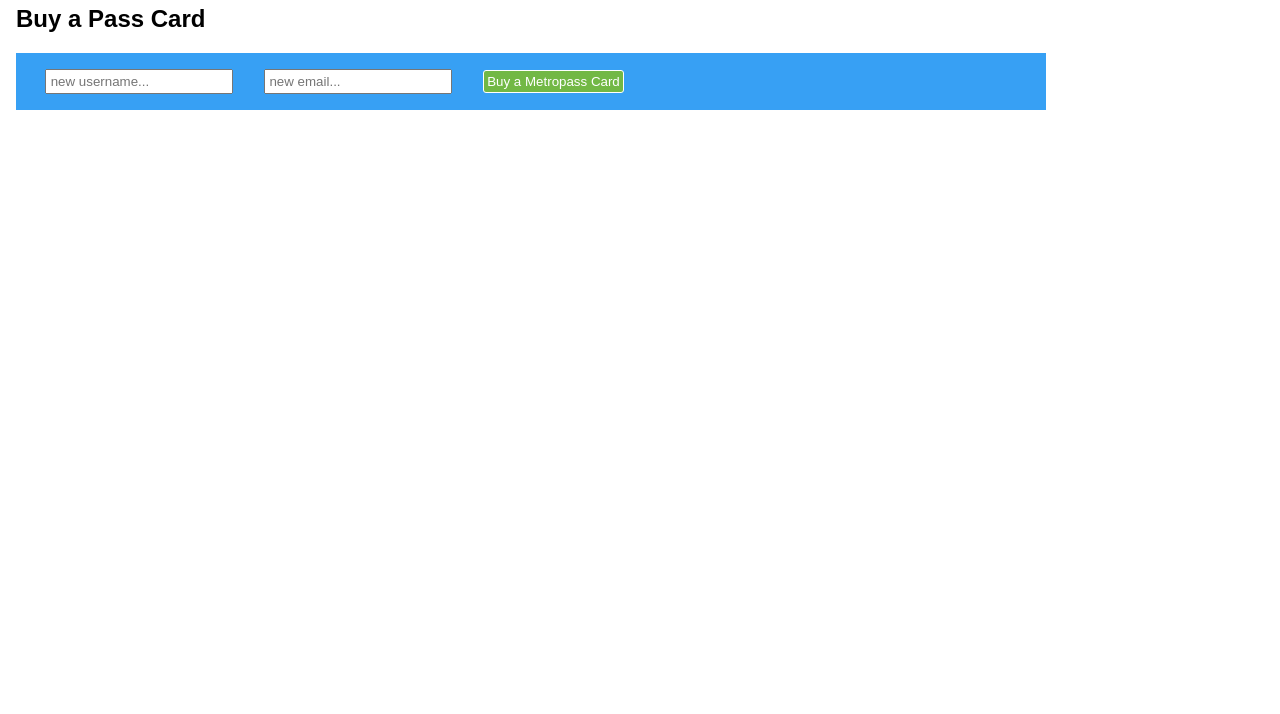
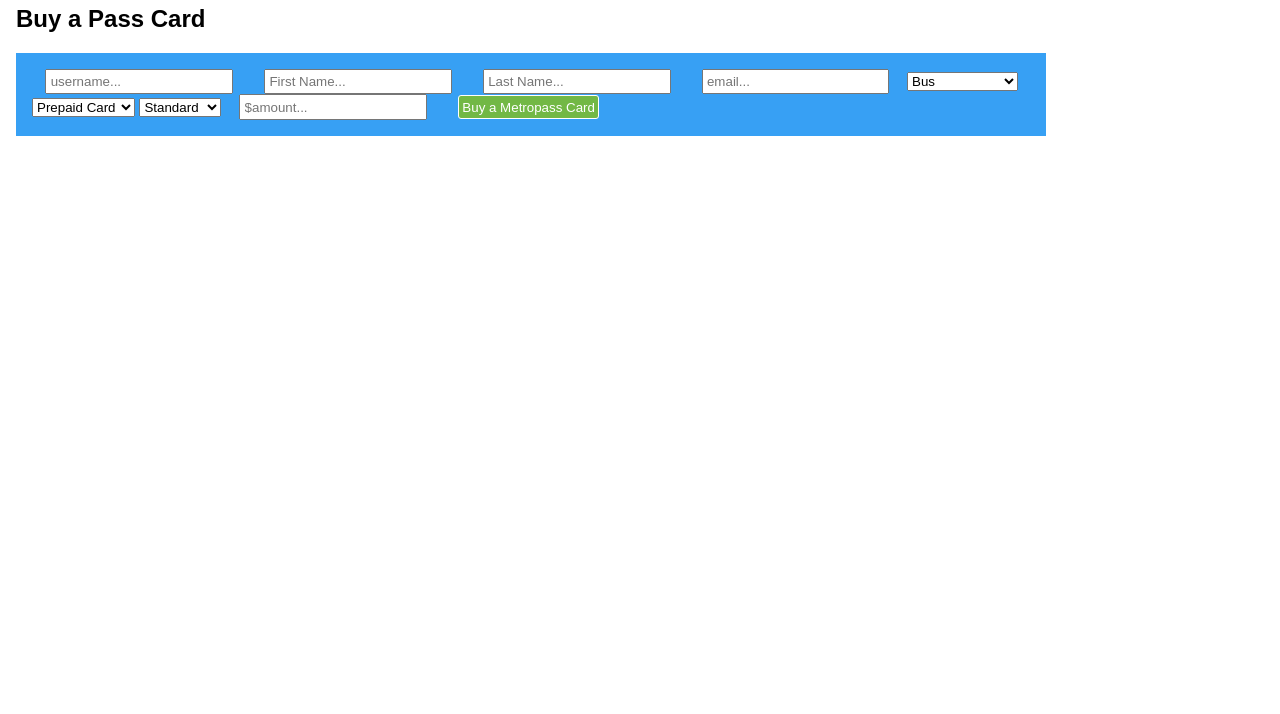
Before and after one commit to suntog/metropass, a website: page public/metropass-purchase.html in a window 1280 px wide. Shown: the part 102-816 px from the top of the page. Drawn offline with Linux system fonts and the light colour scheme; no server answers.

Commit message:
frame in buy and check account pages

```diff
--- a/public/metropass-purchase.html
+++ b/public/metropass-purchase.html
@@ -22,8 +22,27 @@
   <dl id="metropass-purchase"></dl>
 
   <form>
-    <input type="text" id="username" name="username" placeholder="new username..." required />
-    <input type="Text" name="idemail" id="idemail" placeholder="new email..." required />
+    <input type="text" id="username" name="username" placeholder="username..." required />
+    <input type="text" id="firstname" name="firstname" placeholder="First Name..." required />
+    <input type="text" id="lastname" name="lastname" placeholder="Last Name..." required />
+    <input type="text" id="idemail" name="idemail"  placeholder="email..." required />
+    <select id="passtype" name="passtype" required>
+      <option value="bus">Bus</option>
+      <option value="subway">Subway</option>
+      <option value="rail">Commuter Rail</option>
+    </select>
+    <select id="passplan" name="passplan" required>
+      <option value="prepaid">Prepaid Card</option>
+      <option value="montly">Monthly Pass</option>
+    </select>
+    <select id="discount" name="discount">
+      <option value="standard">Standard</option>
+      <option value="student">Student</option>
+      <option value="senior">Senior</option>
+      <option value="employee">Employee</option>
+    </select>
+    <input <input type="text" id="balance" name="balance" placeholder="$amount..." required />
+
     <button>Buy a Metropass Card</button>
   </form>
 
```
Also changed, not shown: public/metropass-account.html (+2 -1 lines).
